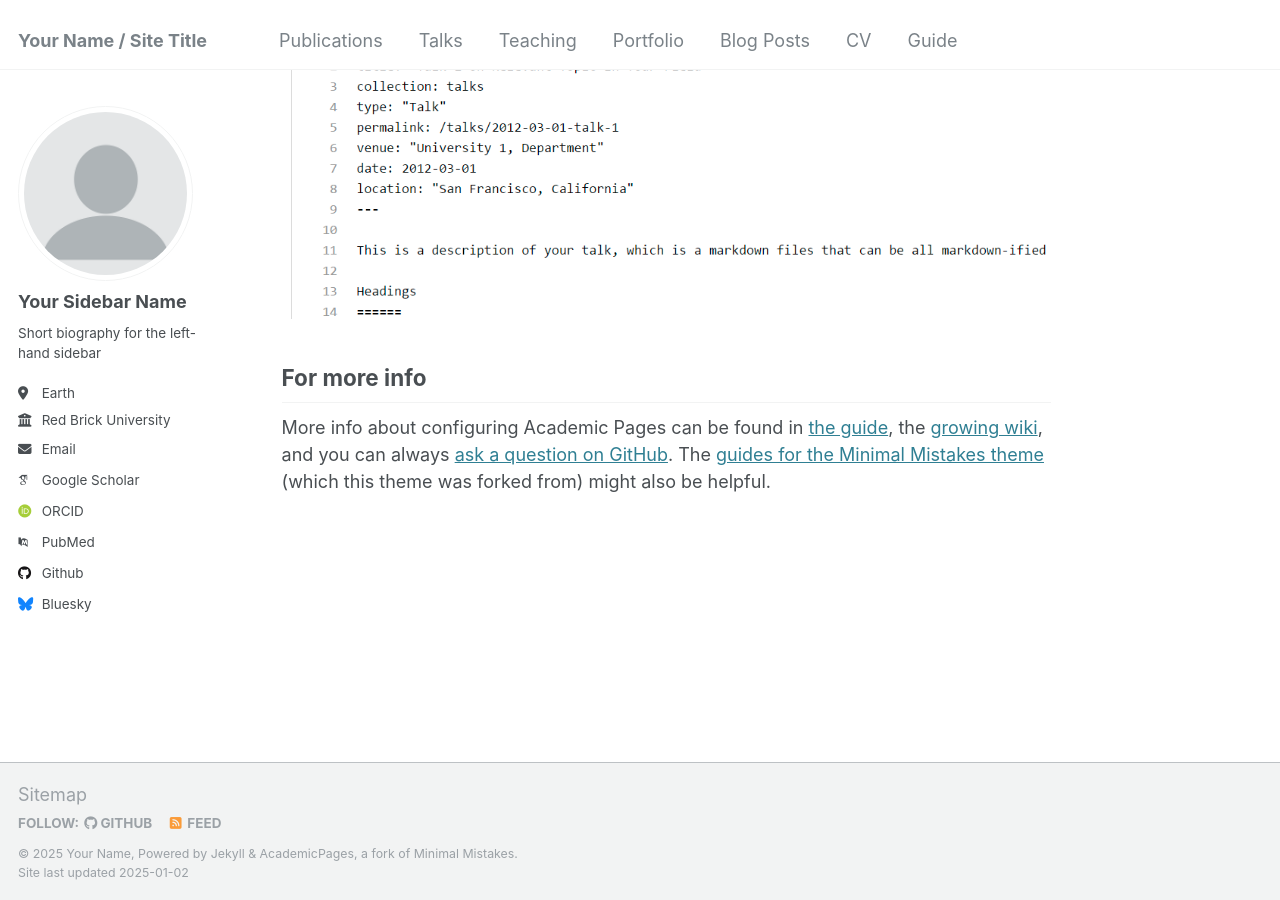
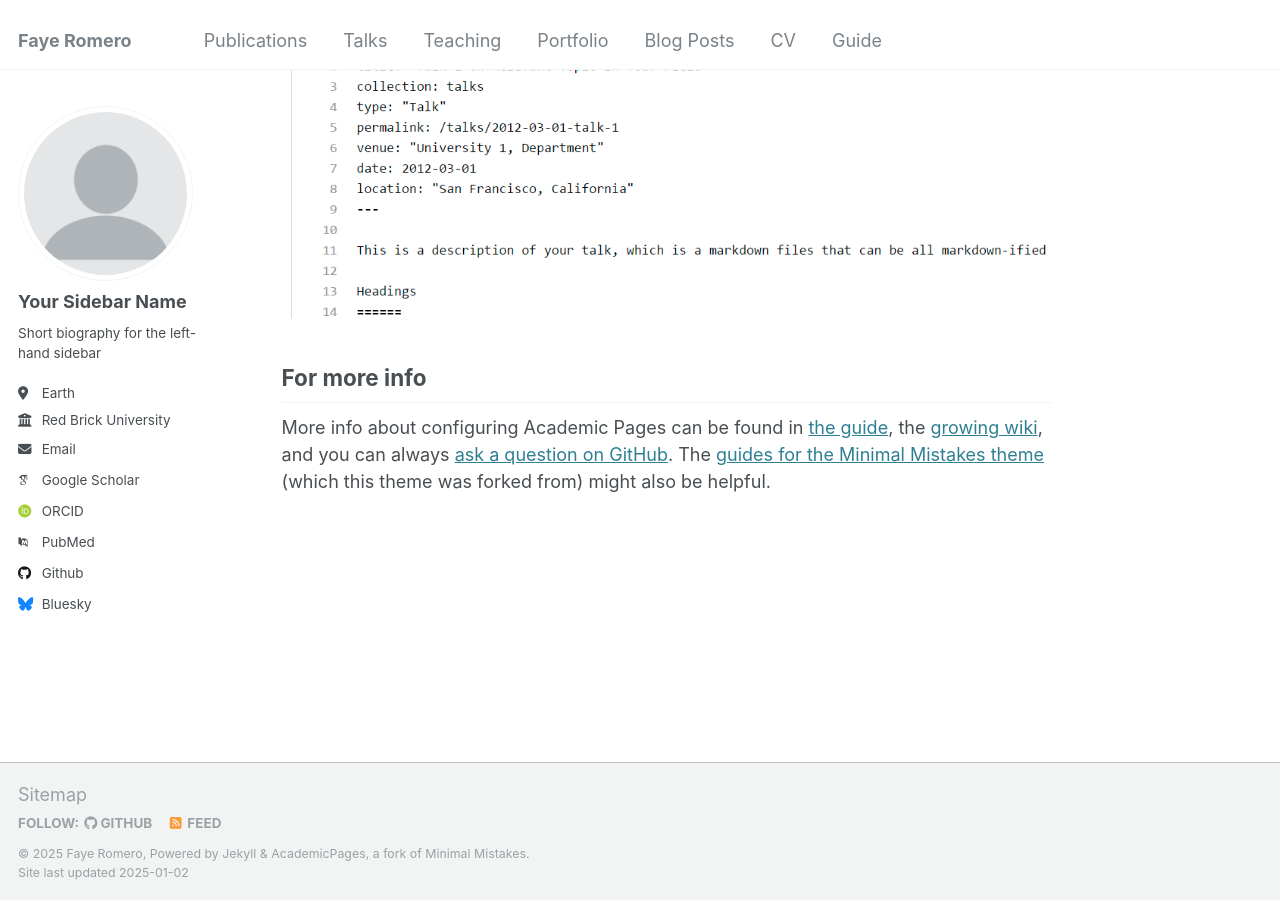
Before and after one commit to faye-romero/faye-romero.github.io, a Jekyll site: the page built from _pages/about.md, in a window 1280 px wide and 900 px high, scrolled down 2643 px. Built offline with Jekyll 4.4.1, drawn with Linux system fonts in a browser that asks for light colours; some web fonts are replaced.

Commit message:
Update config

```diff
--- a/_config.yml
+++ b/_config.yml
@@ -8,13 +8,13 @@
 
 # Basic Site Settings
 locale                   : "en-US"
-title                    : "Your Name / Site Title"
+title                    : "Faye Romero"
 title_separator          : "-"
-name                     : &name "Your Name"
-description              : &description "personal description"
-url                      : https://academicpages.github.io # the base hostname & protocol for your site e.g. "https://[your GitHub username].github.io"
+name                     : &name "Faye Romero"
+description              : &description "PhD candidate at the University of Rochester"
+url                      : https://faye-romero.github.io # the base hostname & protocol for your site e.g. "https://[your GitHub username].github.io"
 baseurl                  : "" # the subpath of your site, e.g. "/blog"
-repository               : "academicpages/academicpages.github.io"
+repository               : "faye-romero/faye-romero.github.io"
 
 # Site Author - The following control what appear as part of the author content on the side bar.
 #               If a field is blank the icon and link will not appear, otherwise it will be shown.
```
